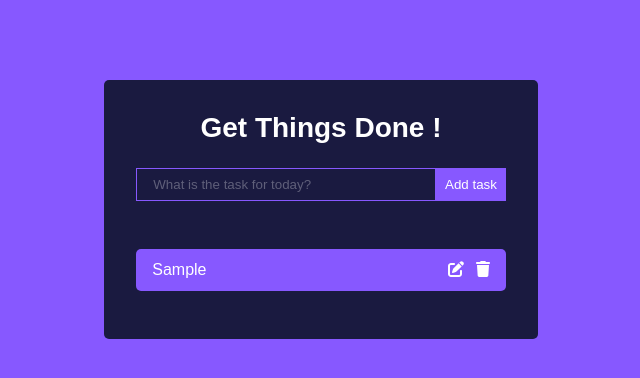
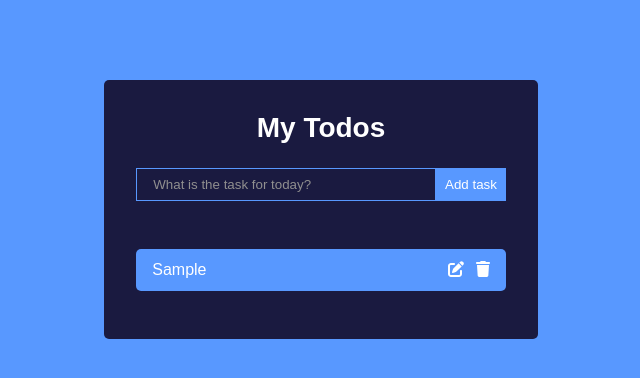
Before and after one commit to khazarglzd/react_todo_list, a React (Create React App) app: page / in a window 1280 px wide. Both pictures are taken after typing "Sample" into the empty fields and a click on the button "Add task". Shown: the top 378 px of the page, without its empty margins (319-959 px from the left). Built offline with nearby package versions, Linux system fonts and the light colour scheme.

Commit message:
adding toggle for completed class

```diff
--- a/src/App.css
+++ b/src/App.css
@@ -6,7 +6,7 @@
 }
 
 body {
-  background: #8758ff;
+  background: #5898ff;
   display: flex;
   justify-content: center;
   align-items: center;
@@ -37,7 +37,7 @@ h1 {
 .todo-input {
   outline: none;
   background: none;
-  border: 1px solid #8758ff;
+  border: 1px solid #5898ff;
   padding: 0.5rem 1rem;
   margin-top: 1rem;
   margin-bottom: 2rem;
@@ -46,11 +46,11 @@ h1 {
 }
 
 .todo-input::placeholder {
-  color: #ffffff4d;
+  color: rgb(144, 143, 143);
 }
 
 .todo-btn {
-  background: #8758ff;
+  background: #5898ff;
   color: #fff;
   border: none;
   padding: 0.55rem;
@@ -61,7 +61,7 @@ h1 {
   display: flex;
   justify-content: space-between;
   align-items: center;
-  background: #8758ff;
+  background: #5898ff;
   color: #fff;
   padding: 0.75rem 1rem;
   border-radius: 5px;
@@ -78,7 +78,7 @@ h1 {
 }
 
 .completed {
-  color: #c5aeff;
+  color: #aec4ff;
   text-decoration: line-through;
   cursor: pointer;
 }
--- a/src/components/Todo.js
+++ b/src/components/Todo.js
@@ -4,10 +4,12 @@ import { faPenToSquare } from '@fortawesome/free-solid-svg-icons'
 import { faTrash } from '@fortawesome/free-solid-svg-icons'
 
 
-const Todo = ({ task }) => {
+const Todo = ({ task, toggleComplete }) => {
     return (
-        <div className='Todo'>
-            <p>{task.task}</p>
+        <div className='Todo' onClick={() => { toggleComplete(task.id) }} >
+            <div className={`${task.completed ? "completed" : ""}`}>
+                <p> {task.task}</p>
+            </div>
             <div>
                 <FontAwesomeIcon className="edit-icon" icon={faPenToSquare} />
                 <FontAwesomeIcon className="trash-icon" icon={faTrash} />
--- a/src/components/TodoWrapper.js
+++ b/src/components/TodoWrapper.js
@@ -10,15 +10,18 @@ const TodoWrapper = () => {
         setTodos([...todos, { id: Math.random(), completed: false, isEditing: false, task: todo }])
 
     }
-    console.log(todos)
+
+    const toggleComplete = id => {
+        setTodos(todos.map(todo => todo.id === id ? { ...todo, completed: !todo.completed } : todo))
+    }
 
     return (
         <div className='TodoWrapper'>
-            <h1>Get Things Done !</h1>
+            <h1>My Todos</h1>
             <TodoForm addTodo={addTodo} />
             {todos.map((todo, index) => {
                 return (
-                    <Todo task={todo} key={index} />
+                    <Todo task={todo} key={index} toggleComplete={toggleComplete} />
                 )
             })}
         </div>
```
